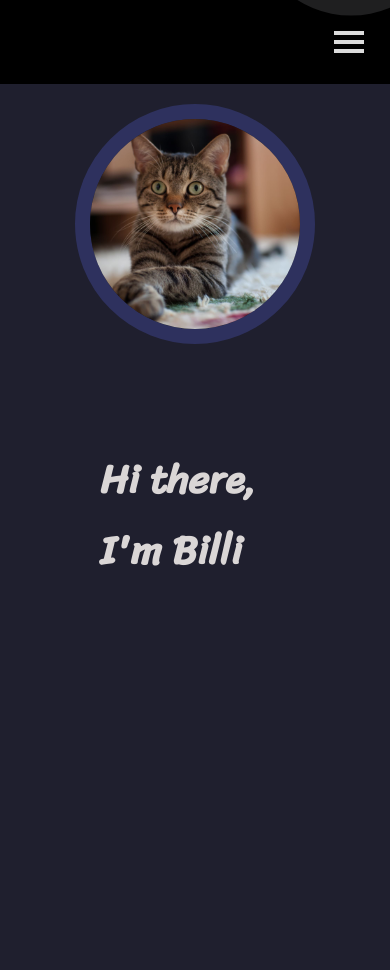
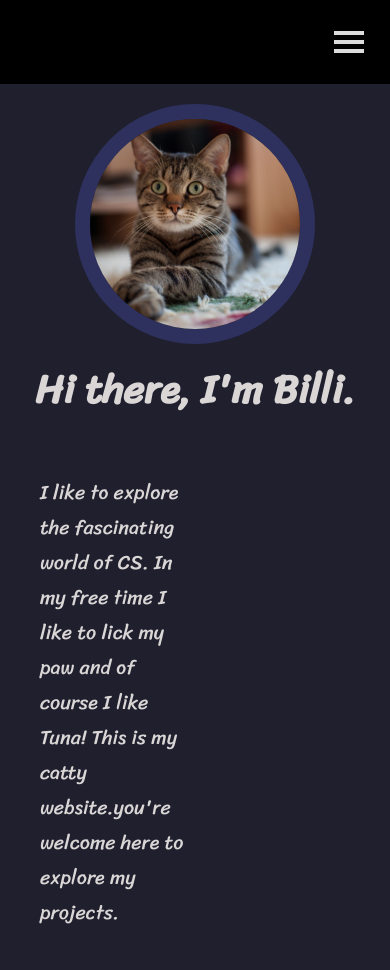
Before and after one commit to jahidem/jahidhossain99.github.io, a PHP site: page / in a window 390 px wide. Before the commit the page ends 566 px from the top, so only its background shows below. Run offline with PHP 8.4, Linux system fonts and the light colour scheme.

Commit message:
added my logo name and discription
wrote some lines about catty thoutghts

```diff
--- a/css/style.css
+++ b/css/style.css
@@ -7,6 +7,7 @@ body{
     font-family: sans-serif;
     background-color: rgb(31, 31, 46);
 }
+
 .small{
     width: 240px;
     height: 240px;
@@ -20,7 +21,7 @@ nav{
     background-color: rgb(0, 0, 0);
     height: 10vh;
 }
-.nav-links{
+.nav-links {
     display:flex;
     list-style: none;
     width: 50%;
@@ -29,6 +30,10 @@ nav{
     align-items: center;
     margin-left: auto;
 }
+#chk{
+    opacity: 0;
+}
+
 .nav-links li a{
     color: gainsboro;
     text-decoration: none;
@@ -43,10 +48,24 @@ nav{
 }
 .landing h1{
     font-family: sriracha;
-    margin: 100px;
+    margin: 10px;
     font-size: 40px;
     color: rgb(218, 214, 214);
 }
+.landing2{
+    width: 60%;
+    height: 5%;
+    display: flex;
+    justify-content: center;
+    align-items: center;
+}
+.landing2 p{
+    font-family: sriracha;
+    margin: 40px;
+    font-size: 20px;
+    color: rgb(218, 214, 214);
+}
+
 @media screen and (max-width: 768px){
    .line{
        width: 30px;
@@ -71,8 +90,8 @@ nav{
         height: 100vh;
         width: 100%;
         flex-direction: column;
-        clip-path: circle(100px at 90% -10%);
-        -webkit-clip-path: circle(100px at 90% -10%);
+        clip-path: circle(1px at 90% -10%);
+        -webkit-clip-path: circle(1px at 90% -10%);
         transition: all 1s ease-out;
         pointer-events: none;
    }
@@ -90,7 +109,7 @@ nav{
         opacity: 0;
     }
     .nav-links li a{
-        font-size: 30px;
+        font-size: 25px;
     }
     .nav-links li:nth-child(1){
         transition:  all 0.5s ease 0.2s;
@@ -103,4 +122,13 @@ nav{
     }
     li.fade{
         opacity: 1;}
+
+    #chk{
+            opacity: 1;
+            width: 90px;
+            height: 100px;
+            margin-right: auto;
+        margin-top: -50px;
+            padding-left: 19px;
+    }
 }
--- a/index.html
+++ b/index.html
@@ -5,6 +5,7 @@
     <meta name="viewport" content="width=device-width, initial-scale=1.0">
     <link rel="stylesheet" href="./css/style.css"/>
     <link href="https://fonts.googleapis.com/css2?family=Sriracha&display=swap" rel="stylesheet">
+    <link href="https://fonts.googleapis.com/css2?family=Pacifico&display=swap" rel="stylesheet">
     <title>Meow</title>
 </head>
 <body>
@@ -14,7 +15,10 @@
             <div class="line"></div>
             <div class="line"></div>
         </div>
+
+
         <ul class="nav-links">
+            <img id="chk" src="./images/logo.png">
             <li><a href="#">About</a></li>
             <li><a href="#">Contact</a></li>
             <li><a href="./html/index.html">Projects</a></li>
@@ -23,10 +27,16 @@
     <section class="landing">
         <img class="small" src="images/cut.jpg">
 
-
-    <h1>Hi there, I'm Billi</h1>
+    <h1>Hi there, I'm Billi.</h1>
 </section>
     <script src="./script/app.js"></script>
+    <section class="landing2">
+        <p>
+            I like to explore the fascinating world of CS.
+            In my free time I like to lick my paw and of course I like Tuna!
+            This is my catty website.you're welcome here to explore my projects.
+        </p>
+    </section>
 
 
 </body>
```
Also changed, not shown: images/logo.png (added).
